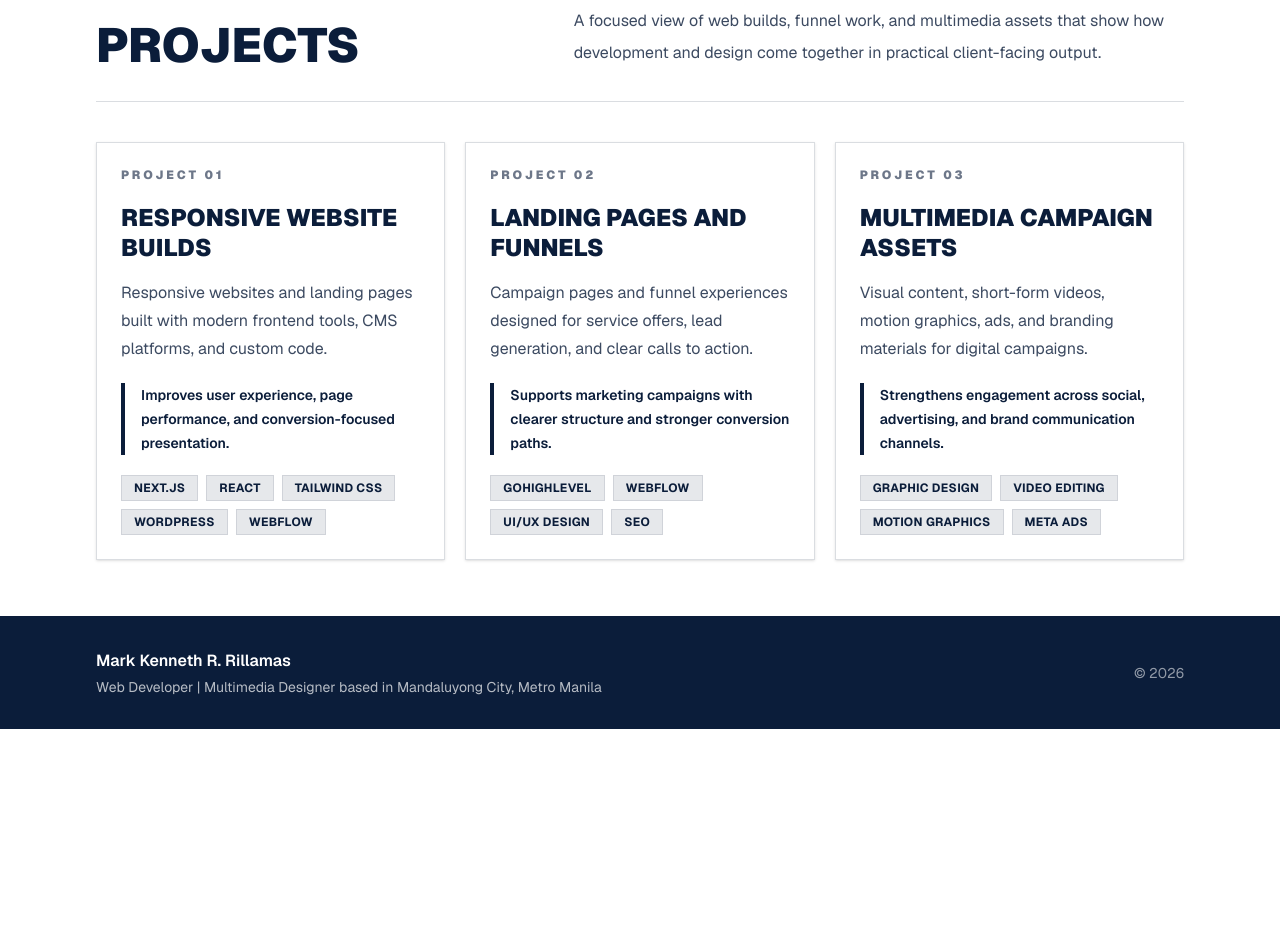
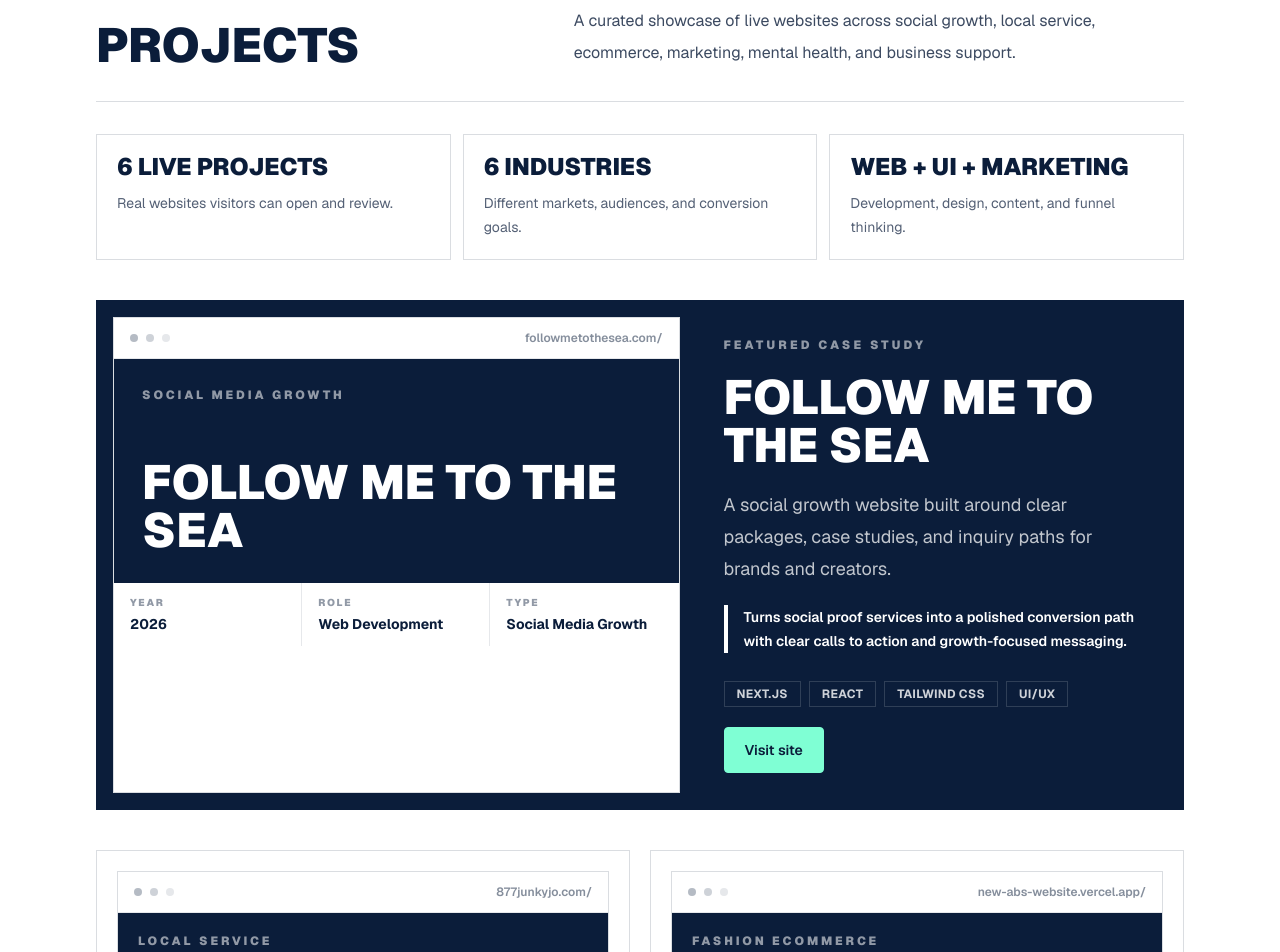
Before and after one commit to kenneth-tech/OnlinePortfolio, a Next.js app: page /projects in a window 1280 px wide. Shown: the part 160-1112 px from the top of the page. Before the commit the page ends 889 px from the top, so only its background shows below. Built offline with nearby package versions, Linux system fonts and the light colour scheme.

Commit message:
feat: add live project showcase

```diff
--- a/src/app/projects/page.tsx
+++ b/src/app/projects/page.tsx
@@ -1,31 +1,154 @@
+import { AnimatedButtonLink } from "../../components/animated-button-link";
 import { PageHeader } from "../../components/page-header";
-import { projects } from "../../data/portfolio";
+import { projects, type Project } from "../../data/portfolio";
+
+function ProjectPreview({
+  project,
+  compact = false,
+}: {
+  project: Project;
+  compact?: boolean;
+}) {
+  return (
+    <div className="border border-brand-ink/15 bg-white">
+      <div className="flex items-center gap-2 border-b border-brand-ink/10 px-4 py-3">
+        <span className="h-2 w-2 rounded-full bg-brand-ink/30" />
+        <span className="h-2 w-2 rounded-full bg-brand-ink/20" />
+        <span className="h-2 w-2 rounded-full bg-brand-ink/10" />
+        <span className="ml-auto truncate text-xs font-semibold text-brand-muted/50">
+          {project.url.replace("https://", "").replace("www.", "")}
+        </span>
+      </div>
+      <div
+        className={`grid border-b border-brand-ink/10 bg-brand-ink text-white ${
+          compact ? "min-h-36 p-5" : "min-h-56 p-7"
+        }`}
+      >
+        <p className="text-xs font-black uppercase tracking-[0.24em] text-white/55">
+          {project.category}
+        </p>
+        <h3
+          className={`self-end font-black uppercase leading-none ${
+            compact ? "text-3xl" : "text-5xl"
+          }`}
+        >
+          {project.title}
+        </h3>
+      </div>
+      <div className="grid grid-cols-3 divide-x divide-brand-ink/10">
+        <div className="px-4 py-3">
+          <p className="text-[10px] font-black uppercase tracking-[0.18em] text-brand-muted/45">
+            Year
+          </p>
+          <p className="mt-1 text-sm font-bold text-brand-ink">{project.year}</p>
+        </div>
+        <div className="px-4 py-3">
+          <p className="text-[10px] font-black uppercase tracking-[0.18em] text-brand-muted/45">
+            Role
+          </p>
+          <p className="mt-1 truncate text-sm font-bold text-brand-ink">
+            {project.role.split("|")[0].trim()}
+          </p>
+        </div>
+        <div className="px-4 py-3">
+          <p className="text-[10px] font-black uppercase tracking-[0.18em] text-brand-muted/45">
+            Type
+          </p>
+          <p className="mt-1 truncate text-sm font-bold text-brand-ink">
+            {project.category}
+          </p>
+        </div>
+      </div>
+    </div>
+  );
+}
 
 export default function ProjectsPage() {
+  const [featuredProject, ...projectGrid] = projects;
+
   return (
     <section className="mx-auto w-full max-w-6xl px-5 py-14 sm:px-8">
       <PageHeader
         eyebrow="Project index"
         title="Projects"
-        description="A focused view of web builds, funnel work, and multimedia assets that show how development and design come together in practical client-facing output."
+        description="A curated showcase of live websites across social growth, local service, ecommerce, marketing, mental health, and business support."
       />
 
-      <div className="mt-10 grid gap-5 lg:grid-cols-3">
-        {projects.map((project, index) => (
+      <div className="mt-8 grid gap-3 sm:grid-cols-3">
+        {[
+          ["6 Live Projects", "Real websites visitors can open and review."],
+          ["6 Industries", "Different markets, audiences, and conversion goals."],
+          [
+            "Web + UI + Marketing",
+            "Development, design, content, and funnel thinking.",
+          ],
+        ].map(([label, detail]) => (
+          <div key={label} className="border border-brand-ink/15 bg-white p-5">
+            <p className="text-2xl font-black uppercase leading-none text-brand-ink">
+              {label}
+            </p>
+            <p className="mt-3 text-sm leading-6 text-brand-muted/70">{detail}</p>
+          </div>
+        ))}
+      </div>
+
+      <article className="mt-10 grid gap-6 border border-brand-ink bg-brand-ink p-4 text-white lg:grid-cols-[1.1fr_0.9fr]">
+        <ProjectPreview project={featuredProject} />
+        <div className="flex flex-col justify-between p-3 sm:p-5">
+          <div>
+            <p className="text-xs font-black uppercase tracking-[0.26em] text-white/55">
+              Featured case study
+            </p>
+            <h2 className="mt-5 text-4xl font-black uppercase leading-none sm:text-5xl">
+              {featuredProject.title}
+            </h2>
+            <p className="mt-5 text-lg leading-8 text-white/75">
+              {featuredProject.description}
+            </p>
+            <p className="mt-5 border-l-4 border-white pl-4 text-sm font-semibold leading-6 text-white">
+              {featuredProject.impact}
+            </p>
+          </div>
+          <div className="mt-7">
+            <div className="mb-5 flex flex-wrap gap-2">
+              {featuredProject.stack.map((item) => (
+                <span
+                  key={item}
+                  className="border border-white/15 px-3 py-1 text-xs font-bold uppercase tracking-wide text-white/80"
+                >
+                  {item}
+                </span>
+              ))}
+            </div>
+            <AnimatedButtonLink
+              href={featuredProject.links[0].href}
+              rel="noreferrer"
+              target="_blank"
+            >
+              Visit site
+            </AnimatedButtonLink>
+          </div>
+        </div>
+      </article>
+
+      <div className="mt-10 grid gap-5 lg:grid-cols-2">
+        {projectGrid.map((project, index) => (
           <article
             key={project.title}
-            className="flex flex-col border border-brand-ink/15 bg-white p-6 shadow-sm transition hover:-translate-y-1 hover:border-brand-ink/40 hover:shadow-lg"
+            className="grid gap-5 border border-brand-ink/15 bg-white p-5 transition-[border-color,transform] duration-200 hover:-translate-y-1 hover:border-brand-ink/40"
           >
+            <ProjectPreview project={project} compact />
+            <div>
               <p className="text-xs font-black uppercase tracking-[0.24em] text-brand-muted/60">
-              Project {String(index + 1).padStart(2, "0")}
+                Project {String(index + 2).padStart(2, "0")} | {project.category}
               </p>
-            <h2 className="mt-5 text-2xl font-black uppercase leading-tight text-brand-ink">
+              <h2 className="mt-4 text-2xl font-black uppercase leading-tight text-brand-ink">
                 {project.title}
               </h2>
-            <p className="mt-4 flex-1 leading-7 text-brand-muted/80">
+              <p className="mt-3 leading-7 text-brand-muted/80">
                 {project.description}
               </p>
-            <p className="mt-5 border-l-4 border-brand-ink pl-4 text-sm font-semibold leading-6 text-brand-ink">
+              <p className="mt-4 border-l-4 border-brand-ink pl-4 text-sm font-semibold leading-6 text-brand-ink">
                 {project.impact}
               </p>
               <div className="mt-5 flex flex-wrap gap-2">
@@ -38,21 +161,17 @@ export default function ProjectsPage() {
                   </span>
                 ))}
               </div>
-            {project.links.length > 0 ? (
-              <div className="mt-6 flex flex-wrap gap-3">
-                {project.links.map((link) => (
-                  <a
-                    key={link.href}
-                    href={link.href}
+              <div className="mt-6">
+                <AnimatedButtonLink
+                  href={project.links[0].href}
+                  rel="noreferrer"
                   target="_blank"
-                    rel="noreferrer"
-                    className="text-sm font-semibold text-brand-muted outline-none hover:text-brand-ink focus-visible:rounded focus-visible:ring-2 focus-visible:ring-brand-muted focus-visible:ring-offset-4"
+                  variant="secondary"
                 >
-                    {link.label}
-                  </a>
-                ))}
+                  Visit site
+                </AnimatedButtonLink>
               </div>
-            ) : null}
+            </div>
           </article>
         ))}
       </div>
--- a/src/components/animated-button-link.tsx
+++ b/src/components/animated-button-link.tsx
@@ -4,6 +4,8 @@ import type { ComponentProps, ReactNode } from "react";
 type AnimatedButtonLinkProps = {
   children: ReactNode;
   href: ComponentProps<typeof Link>["href"];
+  rel?: ComponentProps<typeof Link>["rel"];
+  target?: ComponentProps<typeof Link>["target"];
   variant?: "primary" | "secondary";
 };
 
@@ -20,10 +22,17 @@ const variantClasses = {
 export function AnimatedButtonLink({
   children,
   href,
+  rel,
+  target,
   variant = "primary",
 }: AnimatedButtonLinkProps) {
   return (
-    <Link href={href} className={`${baseClasses} ${variantClasses[variant]}`}>
+    <Link
+      href={href}
+      rel={rel}
+      target={target}
+      className={`${baseClasses} ${variantClasses[variant]}`}
+    >
       {children}
     </Link>
   );
--- a/src/data/portfolio.ts
+++ b/src/data/portfolio.ts
@@ -5,6 +5,10 @@ export type ProfileLink = {
 
 export type Project = {
   title: string;
+  category: string;
+  year: string;
+  role: string;
+  url: string;
   description: string;
   impact: string;
   stack: string[];
@@ -53,31 +57,82 @@ export const profile: Profile = {
 
 export const projects: Project[] = [
   {
-    title: "Responsive Website Builds",
+    title: "Follow Me To The Sea",
+    category: "Social Media Growth",
+    year: "2026",
+    role: "Web Development | UI Build",
+    url: "https://www.followmetothesea.com/",
     description:
-      "Responsive websites and landing pages built with modern frontend tools, CMS platforms, and custom code.",
+      "A social growth website built around clear packages, case studies, and inquiry paths for brands and creators.",
     impact:
-      "Improves user experience, page performance, and conversion-focused presentation.",
-    stack: ["Next.js", "React", "Tailwind CSS", "WordPress", "Webflow"],
-    links: [],
+      "Turns social proof services into a polished conversion path with clear calls to action and growth-focused messaging.",
+    stack: ["Next.js", "React", "Tailwind CSS", "UI/UX"],
+    links: [{ label: "Visit site", href: "https://www.followmetothesea.com/" }],
   },
   {
-    title: "Landing Pages and Funnels",
+    title: "877Junky Jo",
+    category: "Local Service",
+    year: "2026",
+    role: "Website Build | Conversion Flow",
+    url: "https://www.877junkyjo.com/",
     description:
-      "Campaign pages and funnel experiences designed for service offers, lead generation, and clear calls to action.",
+      "A direct-response website for Brooklyn junk removal with fast booking paths, service coverage, and trust signals.",
     impact:
-      "Supports marketing campaigns with clearer structure and stronger conversion paths.",
-    stack: ["GoHighLevel", "Webflow", "UI/UX Design", "SEO"],
-    links: [],
+      "Helps local customers understand the service quickly and move toward a call or pre-booking request.",
+    stack: ["Responsive Design", "Lead Generation", "Local SEO", "UI/UX"],
+    links: [{ label: "Visit site", href: "https://www.877junkyjo.com/" }],
   },
   {
-    title: "Multimedia Campaign Assets",
+    title: "ABS by Allen Schwartz",
+    category: "Fashion Ecommerce",
+    year: "2026",
+    role: "Frontend Build | Ecommerce UX",
+    url: "https://new-abs-website.vercel.app/",
     description:
-      "Visual content, short-form videos, motion graphics, ads, and branding materials for digital campaigns.",
+      "A fashion ecommerce experience with editorial merchandising, collection navigation, and refined product presentation.",
     impact:
-      "Strengthens engagement across social, advertising, and brand communication channels.",
-    stack: ["Graphic Design", "Video Editing", "Motion Graphics", "Meta Ads"],
-    links: [],
+      "Positions product discovery around visual hierarchy, lifestyle storytelling, and a smoother shopping journey.",
+    stack: ["Next.js", "Ecommerce UX", "Responsive UI", "Editorial Design"],
+    links: [{ label: "Visit site", href: "https://new-abs-website.vercel.app/" }],
+  },
+  {
+    title: "SandSea Media",
+    category: "Digital Marketing Agency",
+    year: "2026",
+    role: "Web Design | Service Presentation",
+    url: "https://www.sandseamedia.com/",
+    description:
+      "A full-service agency website presenting paid ads, social strategy, SEO, web development, and client proof.",
+    impact:
+      "Organizes a broad service offering into a confident funnel for consultations and growth-focused inquiries.",
+    stack: ["Web Design", "Marketing Strategy", "SEO", "Conversion Copy"],
+    links: [{ label: "Visit site", href: "https://www.sandseamedia.com/" }],
+  },
+  {
+    title: "Therapy Cloud",
+    category: "Mental Health Platform",
+    year: "2026",
+    role: "Platform UI | Directory Experience",
+    url: "https://www.therapycloud.com/",
+    description:
+      "A mental health platform that helps visitors find therapists and learn about care through a supportive interface.",
+    impact:
+      "Makes sensitive service discovery feel calmer, clearer, and easier to navigate for people seeking support.",
+    stack: ["Platform UI", "Directory UX", "Supabase", "Responsive Design"],
+    links: [{ label: "Visit site", href: "https://www.therapycloud.com/" }],
+  },
+  {
+    title: "Sydenpro",
+    category: "Business Services",
+    year: "2025",
+    role: "Website Design | Business Presence",
+    url: "https://www.sydenpro.org/",
+    description:
+      "A business services website for accounting, tax, registration, payroll, audit, and consultancy support.",
+    impact:
+      "Presents complex service lines in a structured way so business owners can understand offerings and connect.",
+    stack: ["Wix", "Business Website", "Service UX", "Content Structure"],
+    links: [{ label: "Visit site", href: "https://www.sydenpro.org/" }],
   },
 ];
 
```
Also changed, not shown: 2 other files (tests, documents, lock files or other folders). Lines whose indentation alone changed are shown as unchanged.
